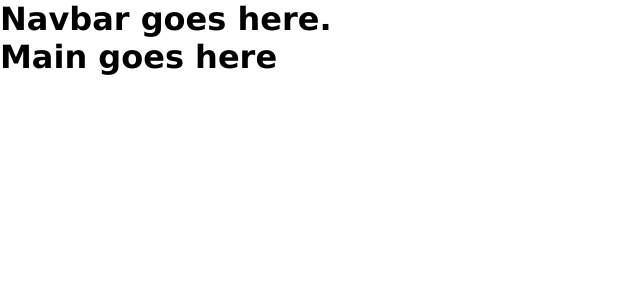
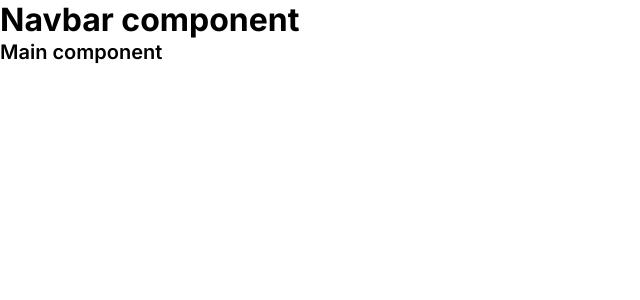
Before and after one commit to jdfdoyley/prj-about-react, a React (Create React App) app: page / in a window 1280 px wide. Shown: the top 300 px of the page, without its empty margins (0-640 px from the left). Built offline with nearby package versions, Linux system fonts and the light colour scheme; the HTML template or start-up script is replaced by a standard one.

Commit message:
Add Google font Inter + modify for readability

```diff
--- a/public/index.html
+++ b/public/index.html
@@ -8,6 +8,12 @@
       name="description"
       content="Web site created to practice my react skills"
     />
+    <link rel="preconnect" href="https://fonts.googleapis.com" />
+    <link rel="preconnect" href="https://fonts.gstatic.com" crossorigin />
+    <link
+      href="https://fonts.googleapis.com/css2?family=Inter:wght@400;600;700&display=swap"
+      rel="stylesheet"
+    />
     <title>React | First React Project</title>
   </head>
   <body>
--- a/src/App.jsx
+++ b/src/App.jsx
@@ -1,10 +1,11 @@
 import Navbar from "./components/Navbar";
 import Main from "./components/Main";
 
-const App = () => (
-  <>
-    <Navbar />
-    <Main />
-  </>
-);
-export default App;
+export default function App() {
+  return (
+    <div className="App">
+      <Navbar />
+      <Main />
+    </div>
+  );
+}
--- a/src/components/Main.jsx
+++ b/src/components/Main.jsx
@@ -1,3 +1,7 @@
-const Main = () => <h1>Main goes here</h1>;
-
-export default Main;
+export default function Main() {
+  return (
+    <div className="Main">
+      <h3>Main component</h3>
+    </div>
+  );
+}
--- a/src/components/Navbar.jsx
+++ b/src/components/Navbar.jsx
@@ -1,3 +1,7 @@
-const Navbar = () => <h1>Navbar goes here.</h1>;
-
-export default Navbar;
+export default function Navbar() {
+  return (
+    <div className="Navbar">
+      <h1>Navbar component</h1>
+    </div>
+  );
+}
--- a/src/index.css
+++ b/src/index.css
@@ -3,12 +3,18 @@
   margin: 0;
 }
 
-html {
-  font-size: 16px;
-  font-family: Verdana, Geneva, Tahoma, sans-serif;
+body {
+  font-family: "Inter", Helvetica, Arial, sans-serif;
   font-weight: 400;
 }
 
-body {
-  font: inherit;
+h1 {
+  font-weight: 700;
+  line-height: 1.25;
 }
+
+h3 {
+  font-size: 1.25rem;
+  font-weight: 600;
+  line-height: 1.2;
+}
```
